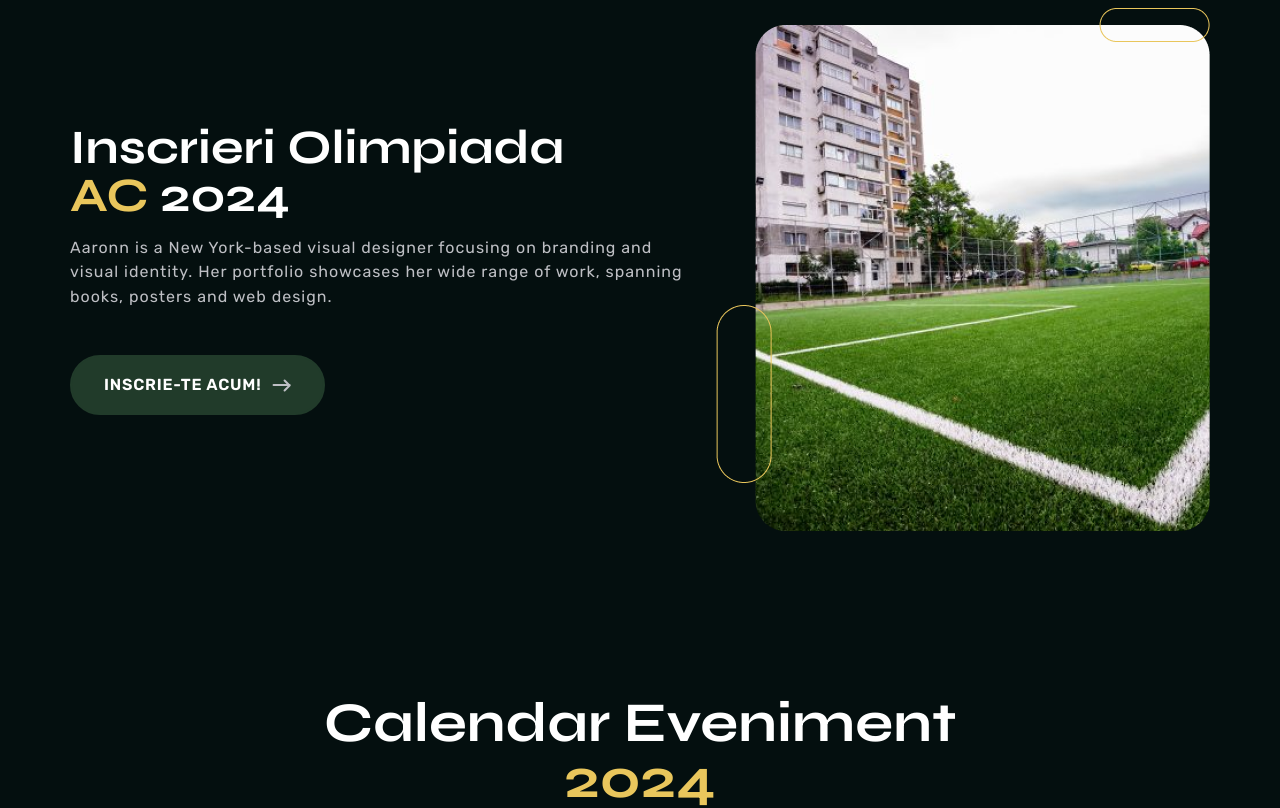
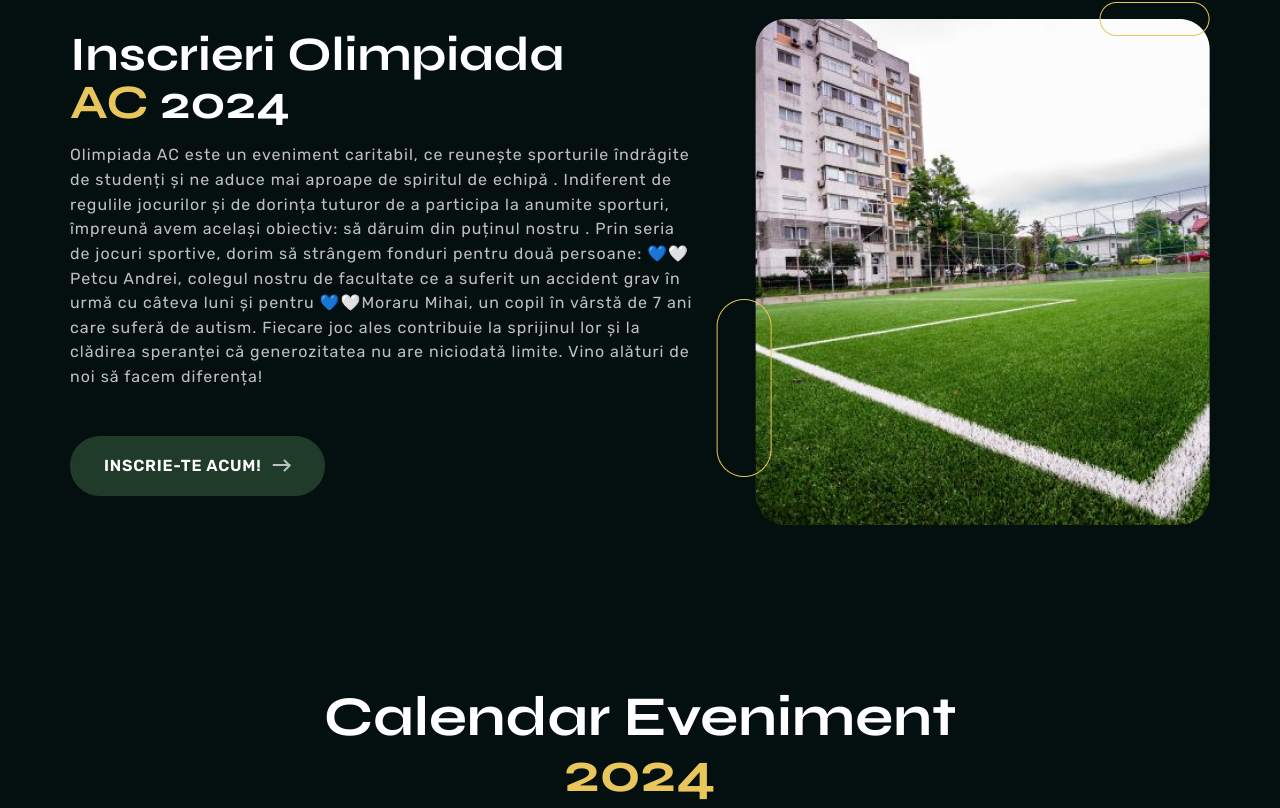
Before and after one commit to dragosmatteo/olimpAC, a Vue app: page / in a window 1280 px wide. Shown: the part 1572-2380 px from the top of the page. Built offline with nearby package versions, Linux system fonts and the light colour scheme.

Commit message:
padding on contact button changed and text added to inscrieri

```diff
--- a/src/components/About/AboutComponent.vue
+++ b/src/components/About/AboutComponent.vue
@@ -60,9 +60,17 @@
         <p
           class="text-silver font-rubik text-base font-normal leading-[154.5%] tracking-[0.99px]"
         >
-          Aaronn is a New York-based visual designer focusing on branding and
-          visual identity. Her portfolio showcases her wide range of work,
-          spanning books, posters and web design.
+          Olimpiada AC este un eveniment caritabil, ce reunește sporturile
+          îndrăgite de studenți și ne aduce mai aproape de spiritul de echipă .
+          Indiferent de regulile jocurilor și de dorința tuturor de a participa
+          la anumite sporturi, împreună avem același obiectiv: să dăruim din
+          puținul nostru . Prin seria de jocuri sportive, dorim să strângem
+          fonduri pentru două persoane: 💙🤍Petcu Andrei, colegul nostru de
+          facultate ce a suferit un accident grav în urmă cu câteva luni și
+          pentru 💙🤍Moraru Mihai, un copil în vârstă de 7 ani care suferă de
+          autism. Fiecare joc ales contribuie la sprijinul lor și la clădirea
+          speranței că generozitatea nu are niciodată limite. Vino alături de
+          noi să facem diferența!
         </p>
 
         <a href="#" class="mt-[30px] mb-[32px] xl:mb-0">
@@ -80,7 +88,6 @@
   </div>
 </template>
 
-
 <script setup>
 import ArrowIcon from "../../assets/icons/RightArrow.vue";
 </script>
--- a/src/components/Calendly/components/SportCard.vue
+++ b/src/components/Calendly/components/SportCard.vue
@@ -111,6 +111,7 @@ export default {
   transition: all 0.3s ease-in-out 0s;
   border-radius: 16px;
   padding: 32px;
+  opacity: 0;
 }
 
 .content-details::before {
@@ -139,6 +140,7 @@ export default {
 
 .content:hover .content-details {
   display: flex;
+  opacity: 1;
 }
 
 .content:hover .content-text {
--- a/src/components/Header/HeaderComponent.vue
+++ b/src/components/Header/HeaderComponent.vue
@@ -46,7 +46,7 @@
             <li @click="closeMenu">
               <a href="#contact">
                 <button
-                  class="header-button flex text-white opacity-80 text-[14px] items-center px-[35px] py-[15px] justify-center gap-[10px] rounded-full border-2 border-white border-opacity-30 bg-opacity-50 bg-black hover:bg-opacity-100 focus:outline-none"
+                  class="header-button flex text-white opacity-80 text-[14px] items-center px-[24px] py-[12px] justify-center gap-[10px] rounded-full border-2 border-white border-opacity-30 bg-opacity-50 bg-black hover:bg-opacity-100 focus:outline-none"
                 >
                   CONTACT
                 </button>
```
